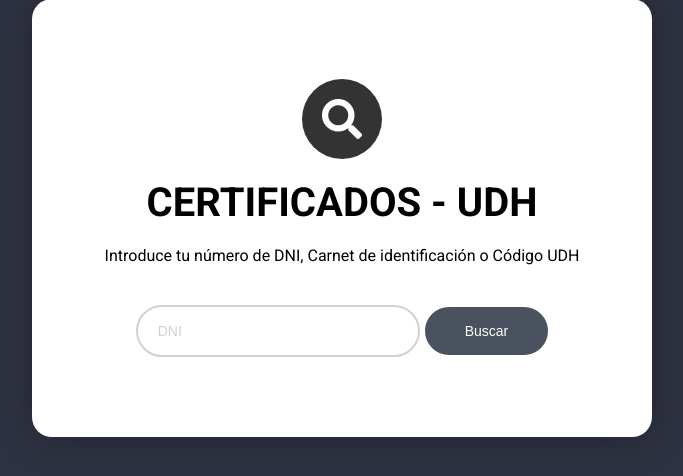
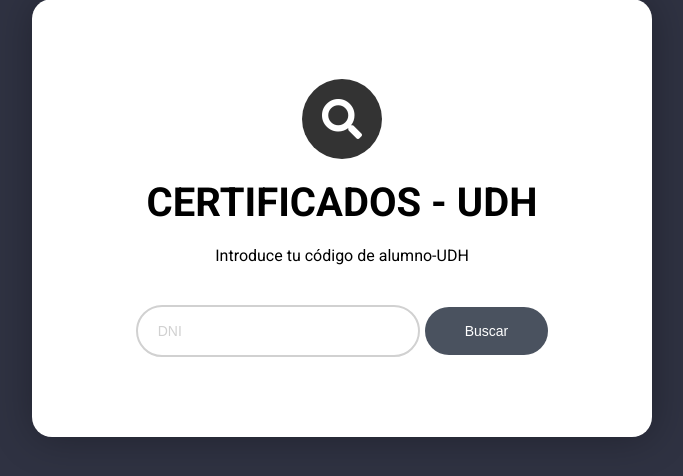
Before and after one commit to jamesnoria/udhcertification, a Django app: template cert_gen/templates/buscador.html in a window 1280 px wide. Shown: the part 182-658 px from the top of the page, without its empty margins (298-981 px from the left). Run offline with Django 3.2, Linux system fonts and the light colour scheme; the template is opened without the code that fills it, so the values that code supplies are empty; some libraries are stand-ins or nearby versions.

Commit message:
corregido

```diff
--- a/cert_gen/templates/buscador.html
+++ b/cert_gen/templates/buscador.html
@@ -101,7 +101,7 @@
           </div>
           <h1>Certificados - UDH</h1>
           <p>
-            Introduce tu número de DNI, Carnet de identificación o Código UDH
+            Introduce tu código de alumno-UDH
           </p>
         </div>
         <div class="form-input">
```
